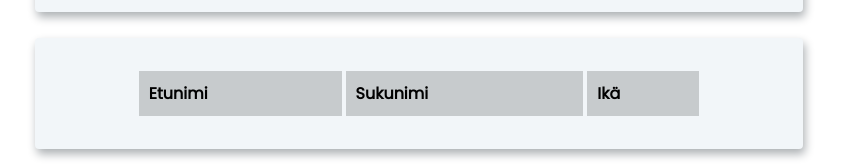
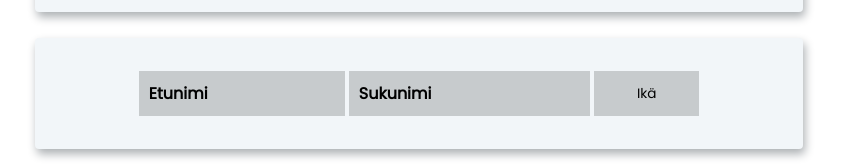
Before and after one commit to mirjamielisabet/frontend, a React (Create React App) app: page / in a window 1280 px wide. Shown: the part 608-775 px from the top of the page, without its empty margins (221-1062 px from the left). Built offline with nearby package versions, Linux system fonts and the light colour scheme.

Commit message:
Edit App.css: add more styles for the table and add styles for the delete and edit buttons

```diff
--- a/src/App.css
+++ b/src/App.css
@@ -41,6 +41,16 @@ tr {
 
 tr:nth-child(even) {
   background-color: #f2f2f2;
+}
+
+td:last-child {
+  text-align: center;
+}
+
+th:last-child {
+  text-align: center;
+  font-weight: normal;
+  font-size: 0.85em;
 }
 
 tr:hover {
@@ -105,3 +115,18 @@ input:focus {
   color: #f14d33;
   font-size: 0.9em;
 }
+
+.tableButton .material-icons {
+  font-size: 1.9em;
+}
+
+.tableButton {
+  padding: 5px;
+  border-radius: 1.1em;
+  border: 0.5px solid #010101;
+}
+
+.tableButton:hover {
+  cursor: pointer;
+  background-color: #c7cbcd;
+}
```
